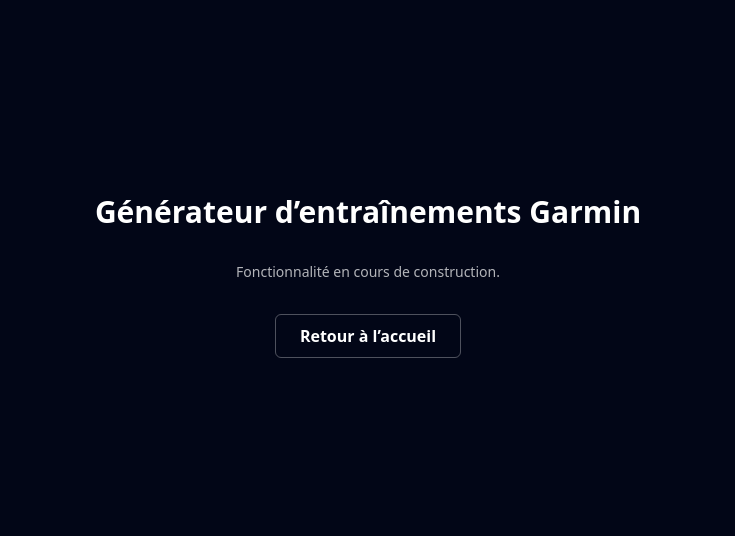
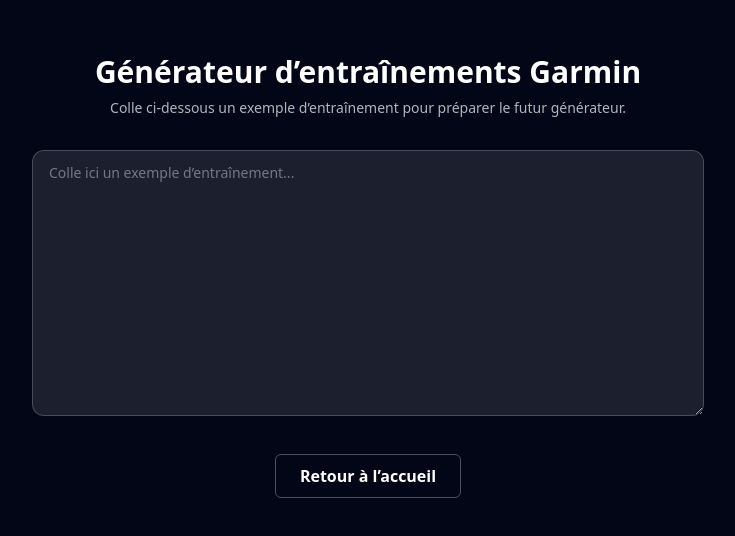
Before and after one commit to benjdour/adapt2life, a Next.js app: page /garmin-trainer in a window 1280 px wide. Shown: the part 124-660 px from the top of the page, without its empty margins (272-1007 px from the left). Built offline with nearby package versions, Linux system fonts and the light colour scheme; what @stackframe/stack would draw is missing.

Commit message:
Add example textarea to Garmin trainer page

```diff
--- a/app/garmin-trainer/page.tsx
+++ b/app/garmin-trainer/page.tsx
@@ -3,15 +3,28 @@
 export default function GarminTrainerPage() {
   return (
     <main className="flex min-h-screen flex-col items-center justify-center bg-slate-950 px-6 py-16 text-white">
-      <section className="space-y-8 text-center">
+      <section className="w-full max-w-2xl space-y-8 text-center">
+        <div className="space-y-2">
           <h1 className="text-3xl font-semibold">Générateur d’entraînements Garmin</h1>
-        <p className="text-sm text-white/70">Fonctionnalité en cours de construction.</p>
+          <p className="text-sm text-white/70">
+            Colle ci-dessous un exemple d’entraînement pour préparer le futur générateur.
+          </p>
+        </div>
+
+        <textarea
+          placeholder="Colle ici un exemple d’entraînement..."
+          rows={12}
+          className="w-full rounded-xl border border-white/20 bg-white/10 px-4 py-3 text-left text-sm text-white placeholder:text-white/40 focus:border-emerald-400 focus:outline-none focus:ring-2 focus:ring-emerald-400/60"
+        />
+
+        <div className="flex items-center justify-center">
           <Link
             href="/"
             className="inline-flex h-11 items-center justify-center rounded-md border border-white/30 bg-transparent px-6 font-semibold text-white transition hover:bg-white/10 focus-visible:outline focus-visible:outline-offset-2 focus-visible:outline-white/60"
           >
             Retour à l’accueil
           </Link>
+        </div>
       </section>
     </main>
   );
```
Lines whose indentation alone changed are shown as unchanged.
